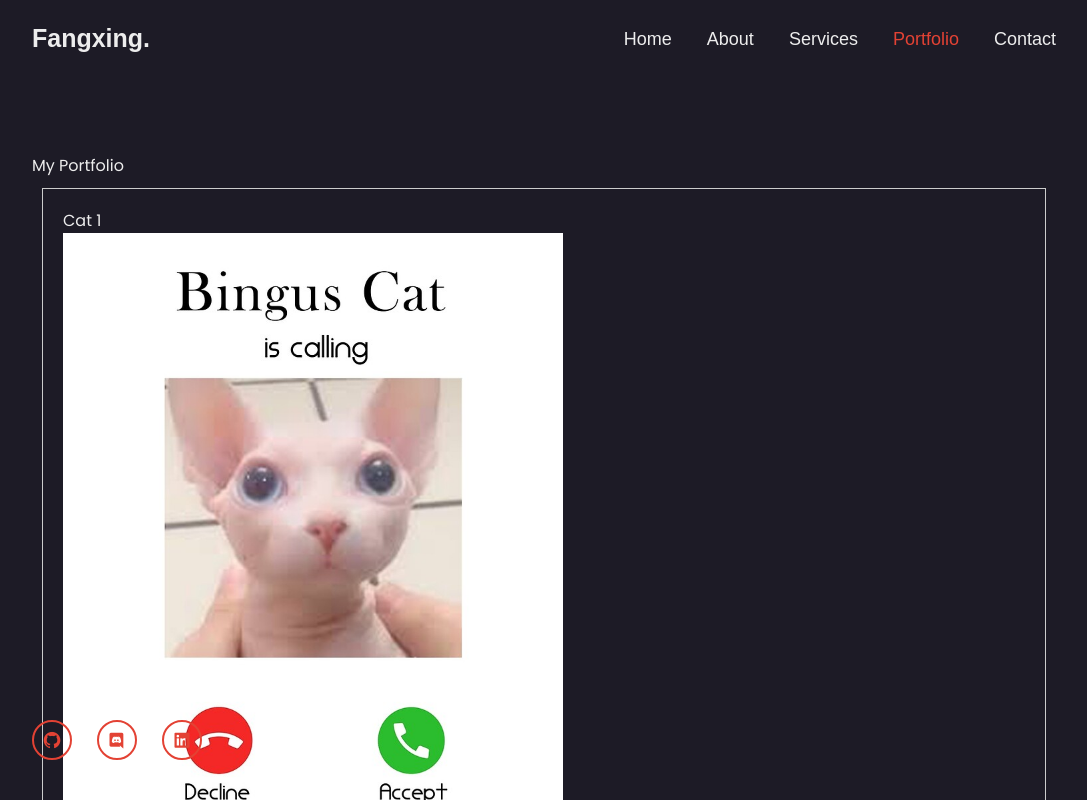
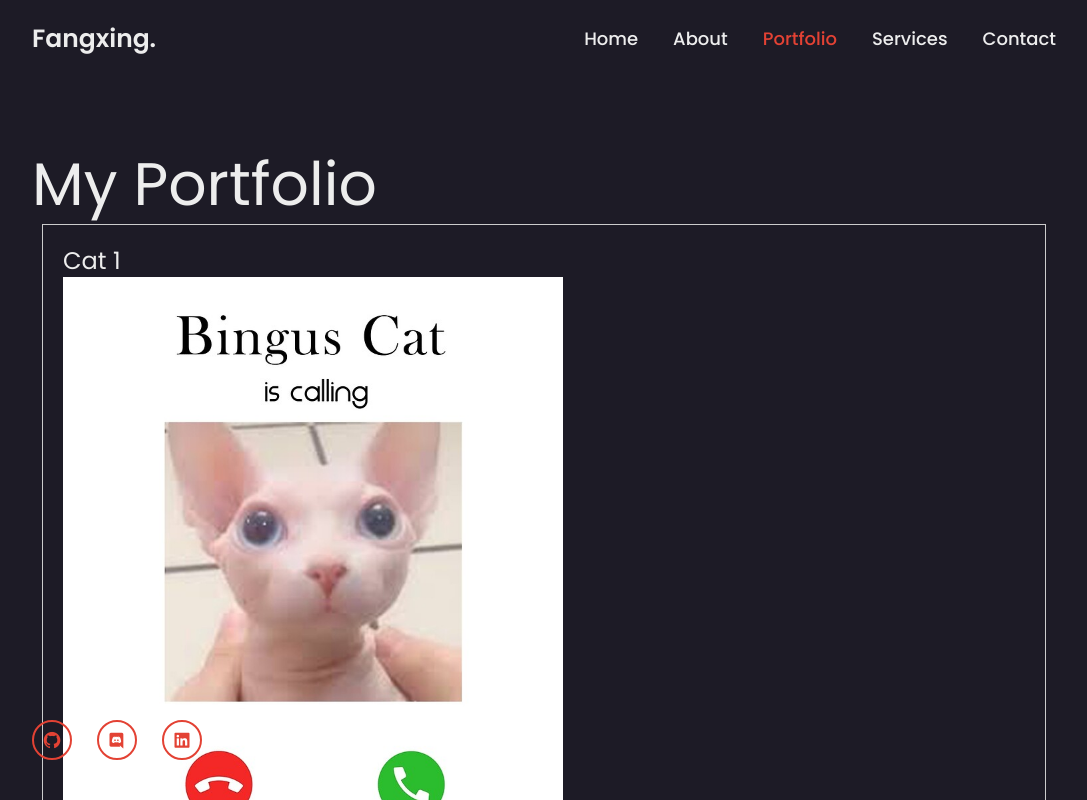
Before and after one commit to Fangoling/portfolio-website, a Next.js app: page /portfolio in a window 1280 px wide. Shown: the top 800 px of the page, without its empty margins (96-1183 px from the left). Built offline with nearby package versions, Linux system fonts and the light colour scheme.

Commit message:
fixed font problems todo: fix bottombar

```diff
--- a/app/global.css
+++ b/app/global.css
@@ -13,7 +13,7 @@
 }
 body {
     background-color: var(--primary);
-    color: var(--font)
+    color: var(--font);
 }
 .header {
   @apply fixed w-full flex justify-between items-center z-[100] px-[10%] py-5 left-0 top-0 ;
@@ -30,8 +30,9 @@ body {
   @apply text-[color:var(--secondary)];
 }
 .footer {
-  @apply fixed w-full flex bottom-0 items-center z-[100] px-[10%] py-0;
+  @apply fixed w-full bottom-0 items-center z-[10000] px-[10%] py-0;
   background-color: var(--primary);
+  color: var(--primary)
 }
 .home-content {
   @apply max-w-[600px];
@@ -135,5 +136,5 @@ body {
 }
 
 .children-container {
-  @apply pt-[12%] px-[10%] flex flex-col h-full z-[-1]
+  @apply pt-[12%] px-[10%] z-[-1];
 }
--- a/app/layout.tsx
+++ b/app/layout.tsx
@@ -9,6 +9,7 @@ import { Poppins } from 'next/font/google'
 const poppins = Poppins({
   weight: ['300','400','500','600','700','800','900'],
   subsets: ['latin'],
+  variable: '--font-poppins'
 })
 /*
 export const metadata: Metadata = {
@@ -25,7 +26,7 @@ export default function RootLayout({
   const pathname = usePathname()
 
   return (
-    <html>
+    <html lang="en" className={`${poppins.variable}`}>
 
       <head>
         <meta name="viewport" content="width=device-width, initial-scale=1.0" />
@@ -34,24 +35,23 @@ export default function RootLayout({
         <link href="https://unpkg.com/boxicons@2.1.4/css/boxicons.min.css" rel="stylesheet" />
       </head>
 
-      <header className="header" style={{ fontFamily: "Poppings, sans-serif"}}>
+      <header className="header">
           <a href="/" className="logo">Fangxing.</a>
 
           <nav className="navbar">
               <a href="/" className={pathname === '/' ? 'active' : ''}>Home</a>
               <a href="/about" className={pathname === '/about' ? 'active' : ''}>About</a>
+              <a href="/portfolio" className={pathname === '/portfolio' ? 'active' : ''}>Portfolio</a>
               <a href="/services" className={pathname === '/services' ? 'active' : ''}>Services</a>
-              <a href="/portfolio" className={pathname === '/portfolio' ? 'active' : ''}>Portfolio</a>
               <a href="/contact" className={pathname === '/contact' ? 'active' : ''}>Contact</a>
           </nav>
       </header>
 
-      <main className={poppins.className}>
+      <main>
         <div className="children-container">
           {children}
         </div>
       </main>
-
       <footer className="footer">
           <div className="footer-icons">
               <a href="https://github.com/Fangoling"><i className='bx bxl-github'></i></a>
--- a/app/portfolio/page.tsx
+++ b/app/portfolio/page.tsx
@@ -12,10 +12,10 @@ type PortfolioItem = {
 const PortfolioCard: React.FC<{ item: PortfolioItem }> = ({ item }) => {
   return (
     <div style={{ border: '1px solid #ccc', padding: '20px', margin: '10px' }}>
-      <h3>{item.title}</h3>
+      <h3 className="text-2xl">{item.title}</h3>
       <Image src={item.imageUrl} alt={item.title} width={500} height={300} />
       <p>{item.description}</p>
-      <Link href={item.link}>View Project</Link>
+      <Link href={item.link} className='hover:text-red-500'>View Project</Link>
     </div>
   )
 }
@@ -36,7 +36,7 @@ const portfolioItems: PortfolioItem[] = [
 export default function Portfolio() {
   return (
     <div>
-      <h1>My Portfolio</h1>
+      <h1 className='text-6xl'>My Portfolio</h1>
       <section>
         {portfolioItems.map((item, index) => (
           <PortfolioCard key={index} item={item} />
--- a/tailwind.config.ts
+++ b/tailwind.config.ts
@@ -8,10 +8,15 @@ const config: Config = {
   ],
   theme: {
     extend: {
+      fontFamily:{
+        sans: ['var(--font-poppins)'],
+        mono: ['var(--font-poppins)']
+      },
       colors: {
-        primary: "#1d1b26",
-        secondary: "#e34234",
-        font: "#ededed"
+        primary: '#1d1b26',
+        secondary: '#e34234',
+        font: '#ededed',
+        customred: '#e34234'
       },
       backgroundImage: {
 
```
